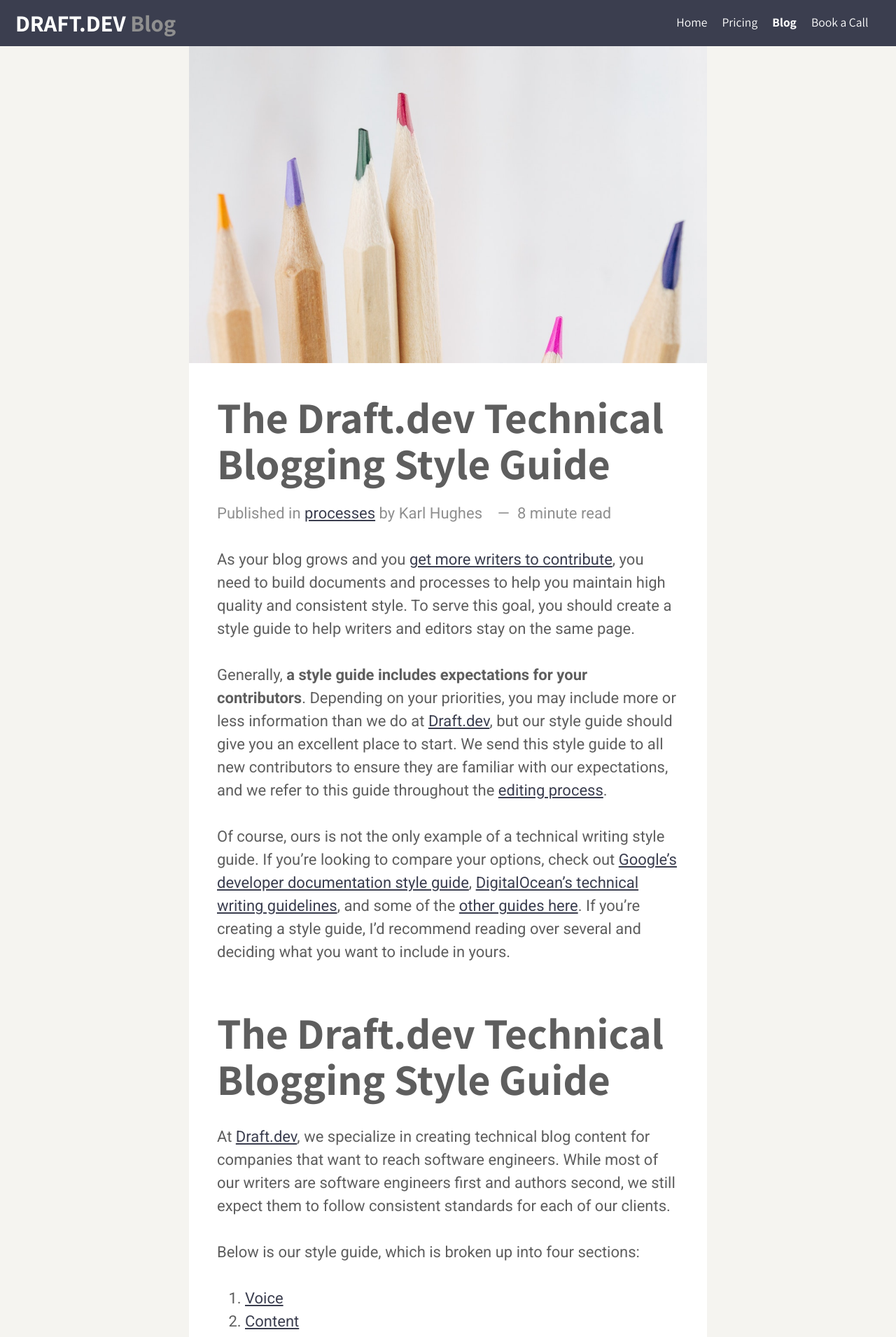
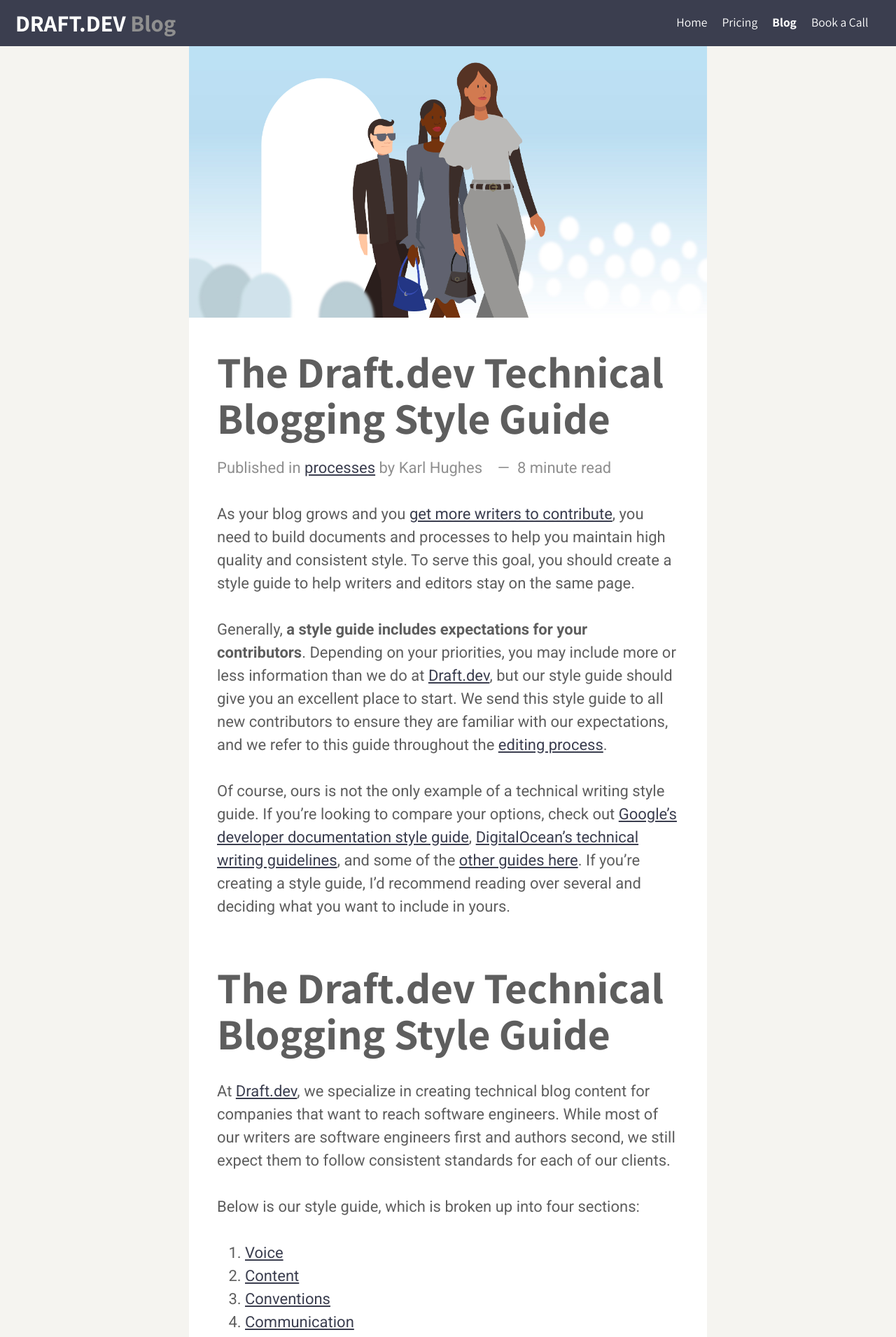
Before and after one commit to karllhughes/learn, a Jekyll site: the page built from _posts/2020-09-26-styleguide.md, in a window 1280 px wide. Shown: the top 1911 px of the page at 70% size. Built offline with Jekyll 4.4.1, drawn with Linux system fonts in a browser that asks for light colours; a script that is not in the unit is left out.

Commit message:
Update Posts “2020-09-26-styleguide”

```diff
--- a/_posts/2020-09-26-styleguide.md
+++ b/_posts/2020-09-26-styleguide.md
@@ -7,7 +7,7 @@
 cta: Call
 author: karl
 date: 2020-09-26
-img: /assets/posts/styleguide.jpg
+img: /assets/posts/style-guide.jpg
 ---
 As your blog grows and you [get more writers to contribute](https://draft.dev/learn/finding-motivating-writers), you need to build documents and processes to help you maintain high quality and consistent style. To serve this goal, you should create a style guide to help writers and editors stay on the same page.
 
```
Also changed, not shown: assets/posts/style-guide.jpg (added).
